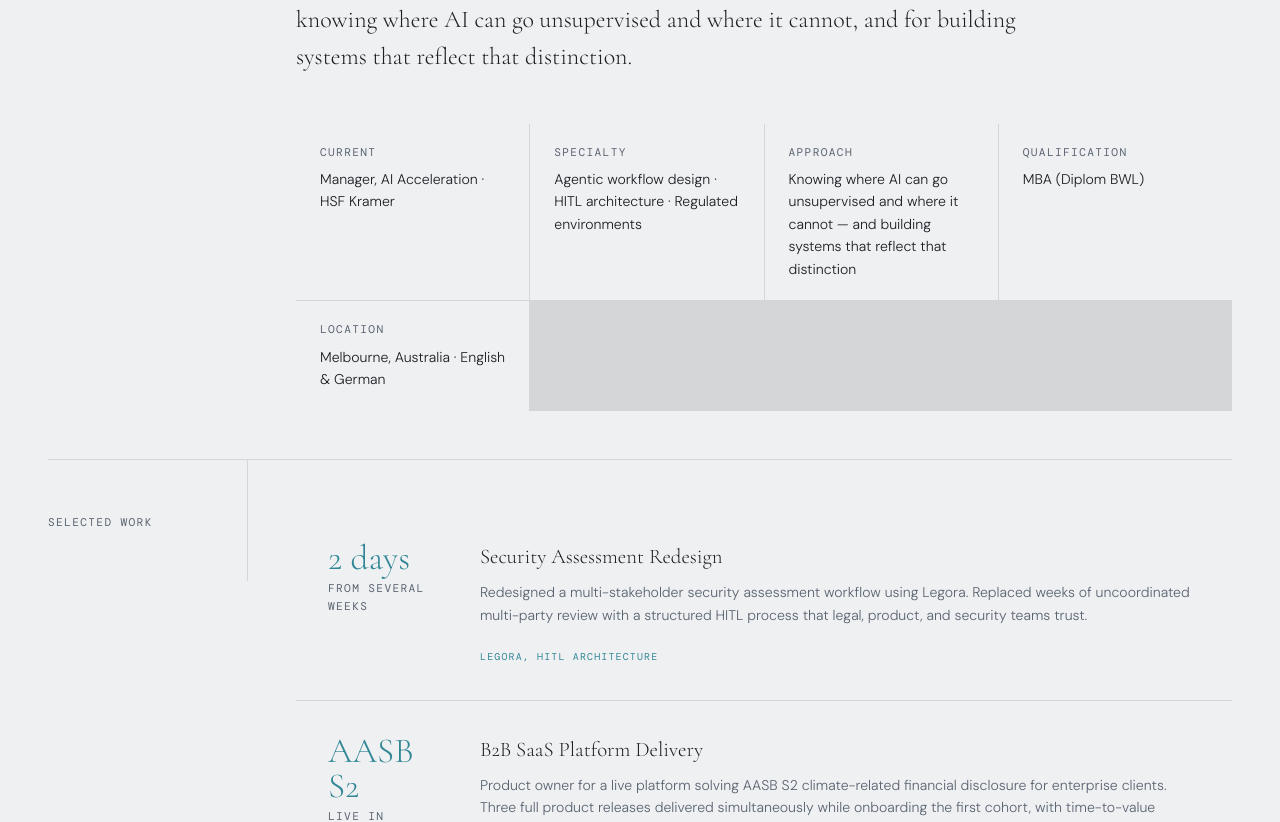
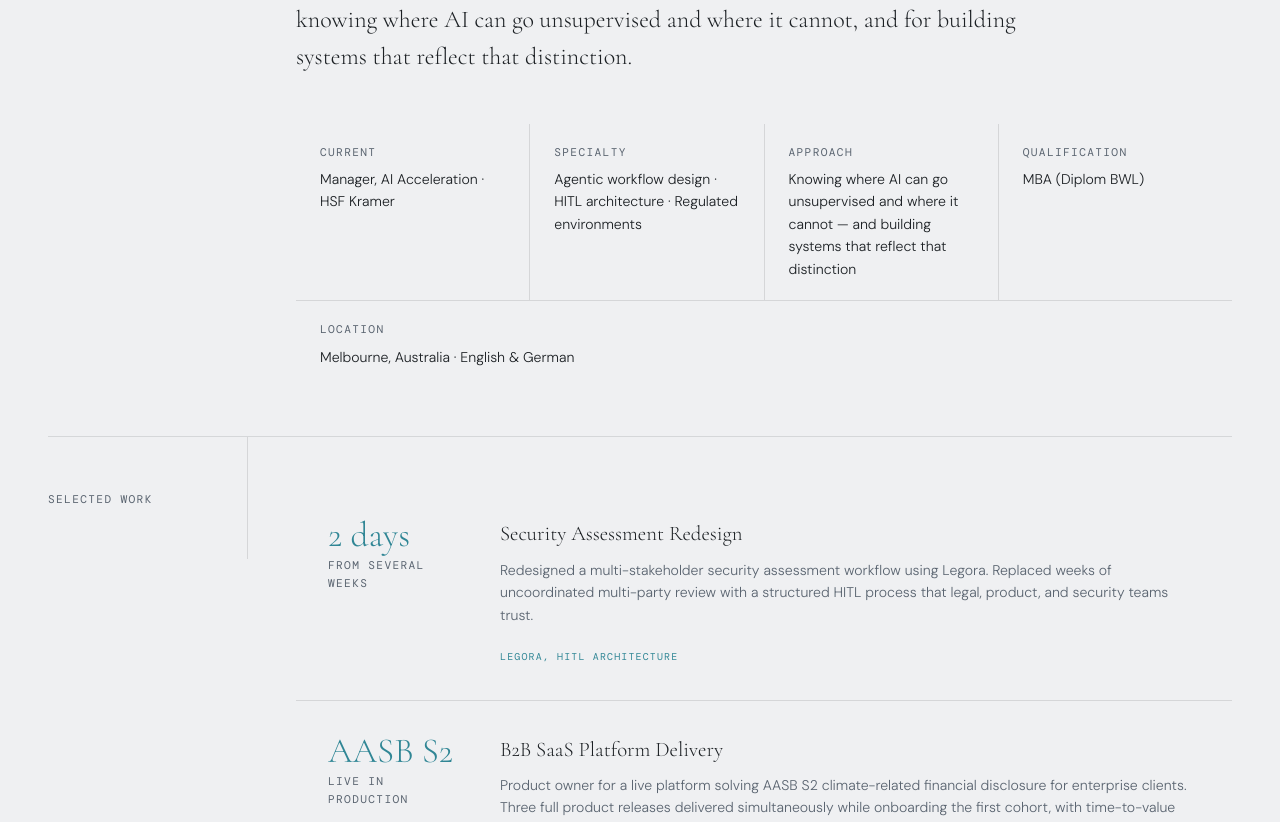
Before and after one commit to fde-shipit/martina-portfolio, a Next.js app: page / in a window 1280 px wide. Shown: the part 1040-1862 px from the top of the page. Built offline with nearby package versions, Linux system fonts and the light colour scheme.

Commit message:
fix rendering box

```diff
--- a/components/About.tsx
+++ b/components/About.tsx
@@ -24,8 +24,8 @@ export default function About() {
 
           <div
             style={{
-              display: 'grid',
-              gridTemplateColumns: 'repeat(auto-fit, minmax(220px, 1fr))',
+              display: 'flex',
+              flexWrap: 'wrap',
               gap: '1px',
               background: 'var(--rule)',
             }}
@@ -37,6 +37,7 @@ export default function About() {
                 style={{
                   background: 'var(--cream)',
                   padding: '1.25rem 1.5rem',
+                  flex: '1 1 220px',
                 }}
               >
                 <div className="font-mono-label" style={{ color: 'var(--warm)', marginBottom: '0.4rem' }}>
--- a/components/Work.tsx
+++ b/components/Work.tsx
@@ -16,13 +16,13 @@ export default function Work() {
                 style={{
                   background: 'var(--cream)',
                   display: 'grid',
-                  gridTemplateColumns: '120px 1fr',
+                  gridTemplateColumns: 'minmax(100px, 140px) 1fr',
                   gap: '2rem',
                   padding: '2rem',
                   alignItems: 'start',
                 }}
               >
-                <div>
+                <div style={{ overflow: 'hidden', wordBreak: 'break-word' }}>
                   <div
                     style={{
                       fontFamily: 'var(--font-cormorant)',
```
